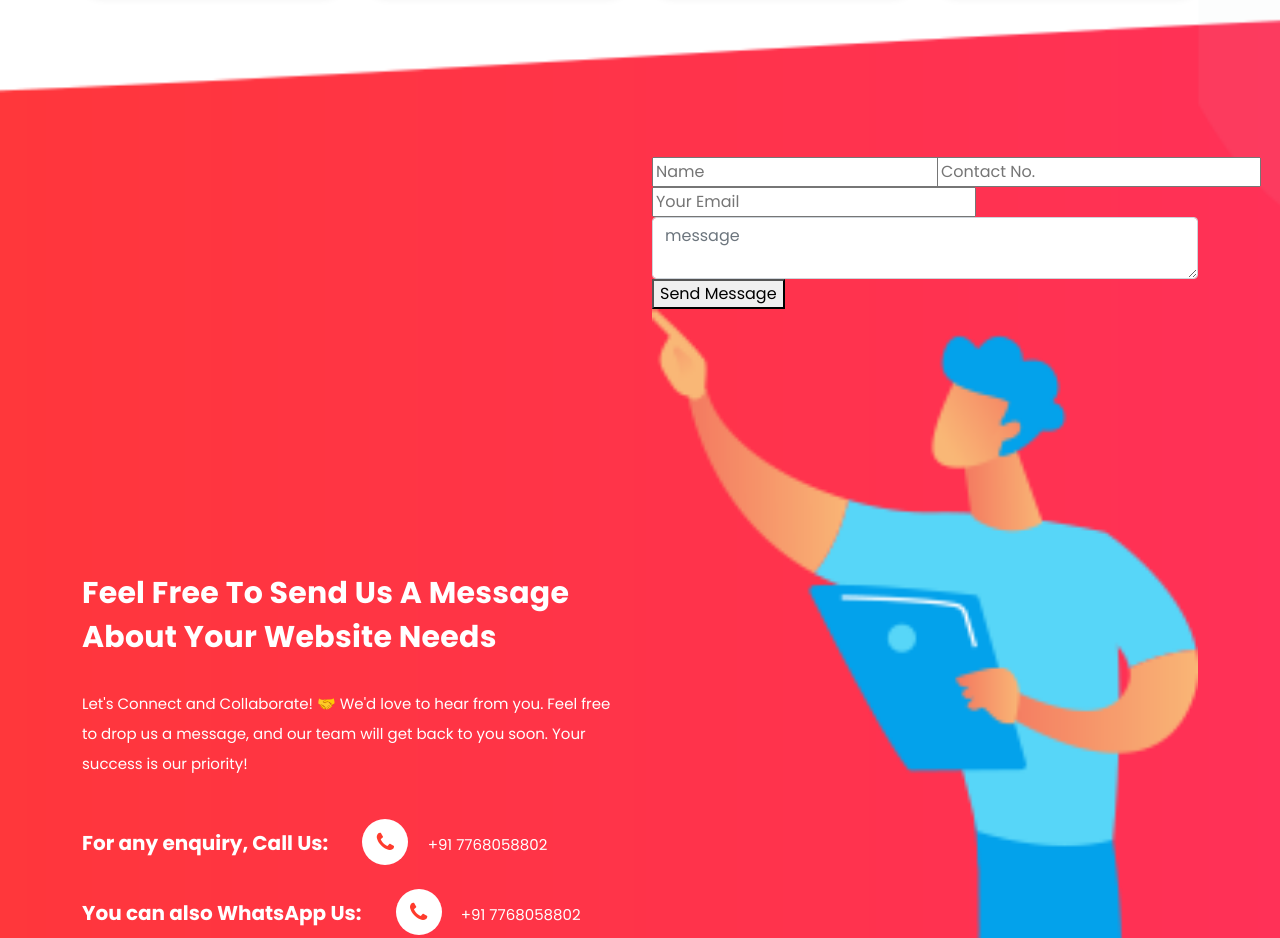
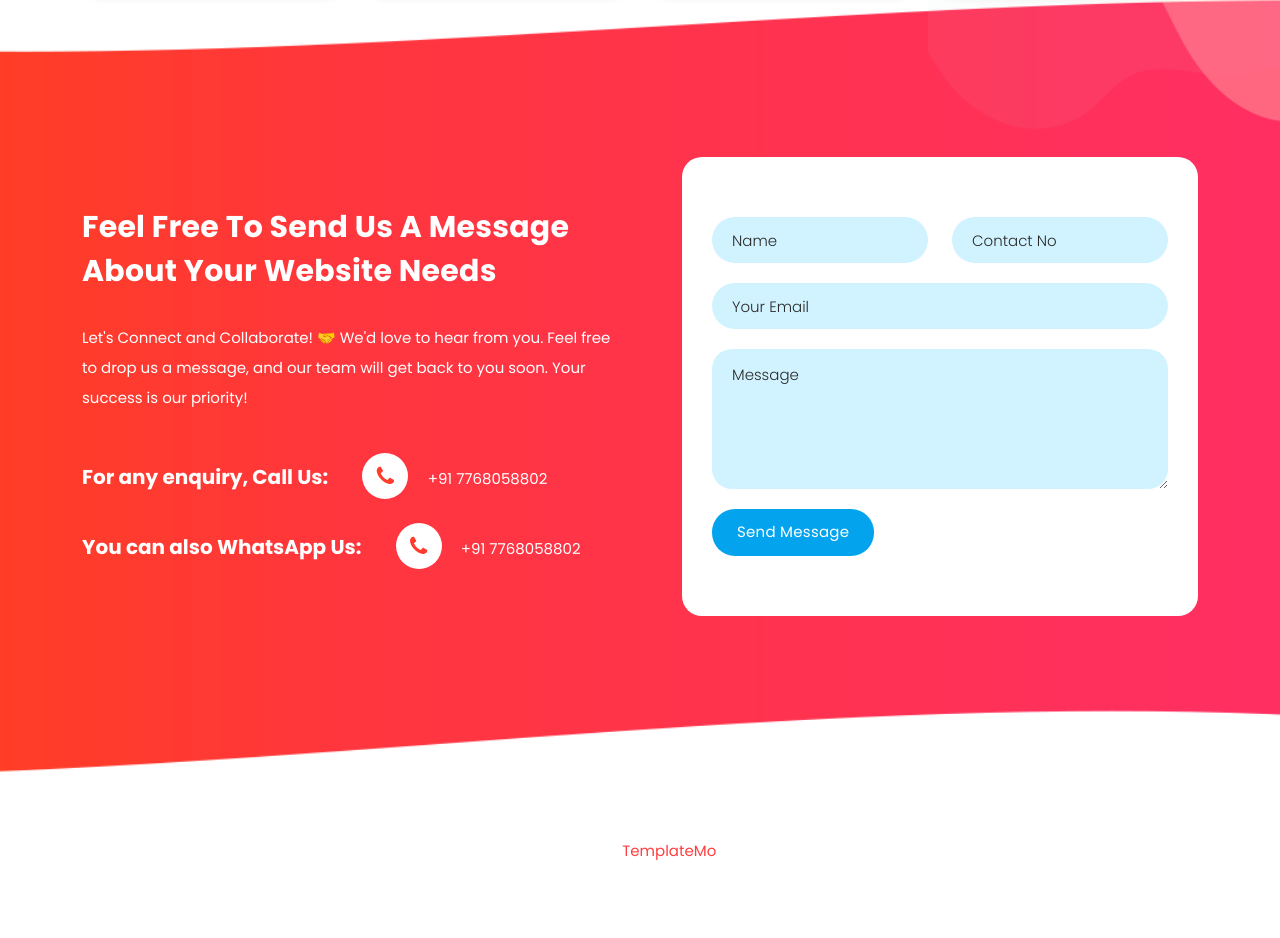
Before and after one commit to Digiworksolution/digiworkssolution-Website, a plain HTML site: page index.html in a window 1280 px wide. Shown: the part 3410-4348 px from the top of the page. After the commit the page ends 4321 px from the top, so only its background shows below. Drawn offline with Linux system fonts and the light colour scheme.

Commit message:
Contact Us Form changes

```diff
--- a/index.html
+++ b/index.html
@@ -289,18 +289,17 @@
           </div>
         </div>
         <div class="col-lg-6 wow fadeInRight" data-wow-duration="0.5s" data-wow-delay="0.25s">
-
-          <form id="contactForm" action="https://formspree.io/f/xdorarew"
-          method="POST" >
+          <form id="contact" action="https://formspree.io/f/xdorarew"
+          method="POST">
             <div class="row">
               <div class="col-lg-6">
                 <fieldset>
-                  <input type="name" name="name" id="name" placeholder="Name" autocomplete="on" >
+                  <input type="name" name="name" id="name" placeholder="Name" autocomplete="on" required>
                 </fieldset>
               </div>
               <div class="col-lg-6">
                 <fieldset>
-                  <input type="contact" name="contact" id="contact" placeholder="Contact No." autocomplete="on" required>
+                  <input type="number" name="number" id="number" placeholder="Contact No" autocomplete="on" required>
                 </fieldset>
               </div>
               <div class="col-lg-12">
@@ -310,18 +309,15 @@
               </div>
               <div class="col-lg-12">
                 <fieldset>
-                  <textarea name="message" type="text" class="form-control" id="message" placeholder="message" ></textarea>
+                  <textarea name="message" type="text" class="form-control" id="message" placeholder="Message" required=""></textarea>
                 </fieldset>
               </div>
               <div class="col-lg-12">
                 <fieldset>
-                  <button type="submit" id="form-submit" class="main-button" >Send Message</button>
+                  <button type="submit" id="form-submit" class="main-button ">Send Message</button>
                 </fieldset>
               </div>
             </div>
-
-
-
             <div class="contact-dec">
               <img src="assets/images/contact-decoration.png" alt="">
             </div>
```
